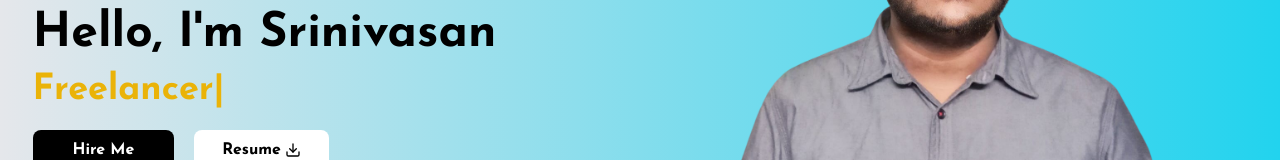
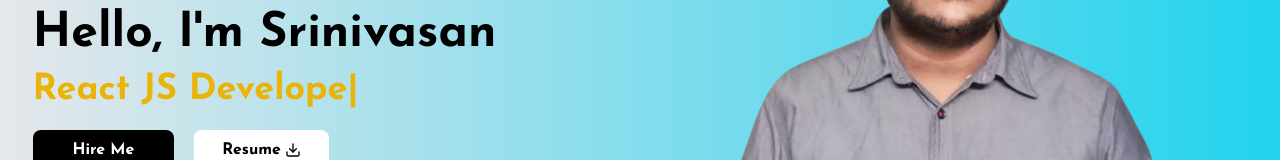
Before and after one commit to SrinivasanR33/portfolio, a React (Vite) app: page / in a window 1280 px wide. Shown: the part 269-429 px from the top of the page. Built offline with nearby package versions, Linux system fonts and the light colour scheme.

Commit message:
Title change

```diff
--- a/src/components/contact/Contact.jsx
+++ b/src/components/contact/Contact.jsx
@@ -50,7 +50,7 @@ const Contact = () => {
             <input
               className="px-3 shadow-[0_0_16px_0px_rgba(0,0,0,0.1)] p-2 rounded-lg w-full"
               type="email"
-              placeholder="e.g. example@email.com"
+              placeholder="e.g. example@gmail.com"
               name=""
             />
             <input
--- a/src/components/hero/Hero.jsx
+++ b/src/components/hero/Hero.jsx
@@ -30,9 +30,10 @@ const Hero = () => {
               sequence={[
                 "Web Developer",
                 2000,
-                "Freelancer",
+                "React JS Developer",
                 2000,
-                "",
+                "Full Stack Developer",
+                2000,
               ]}
               speed={30}
               wrapper="h2"
```
